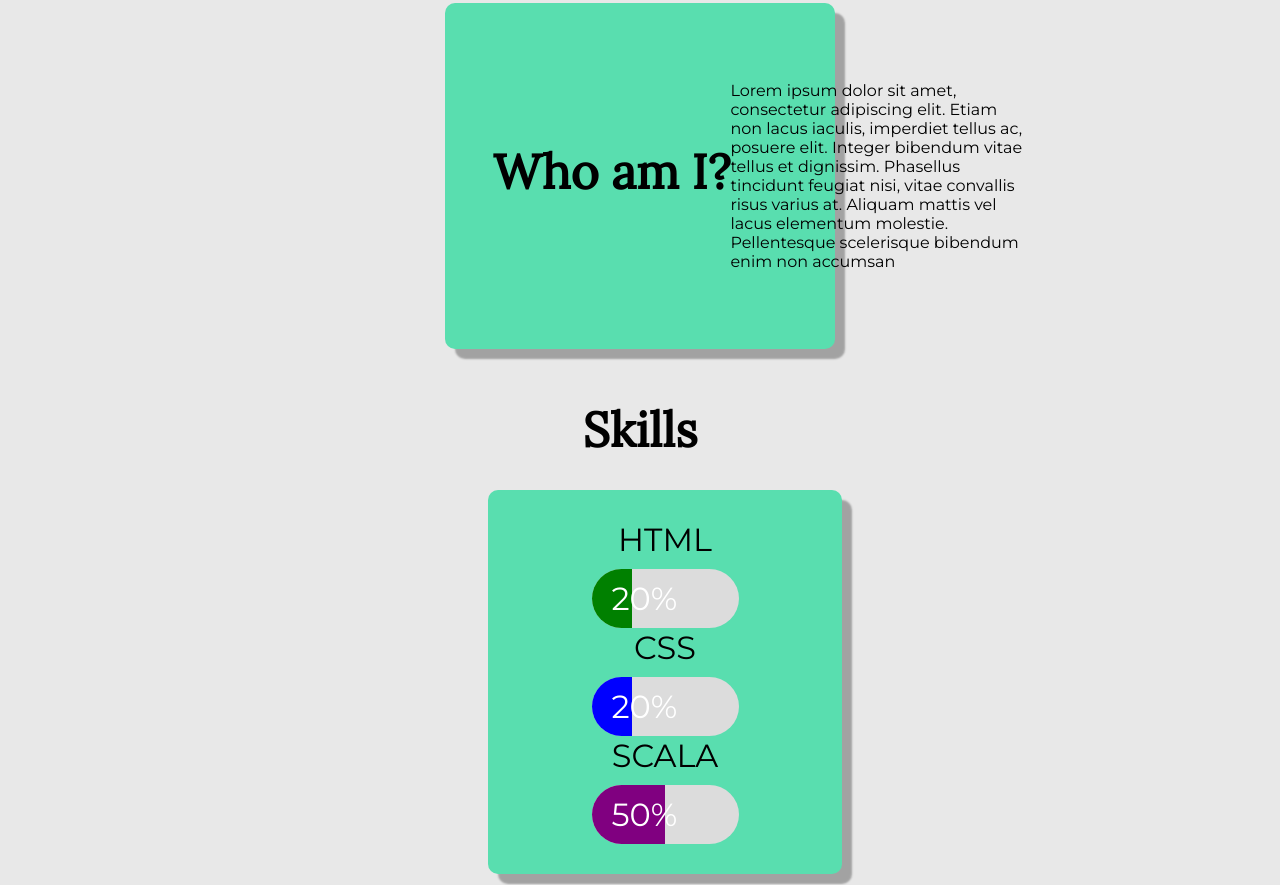
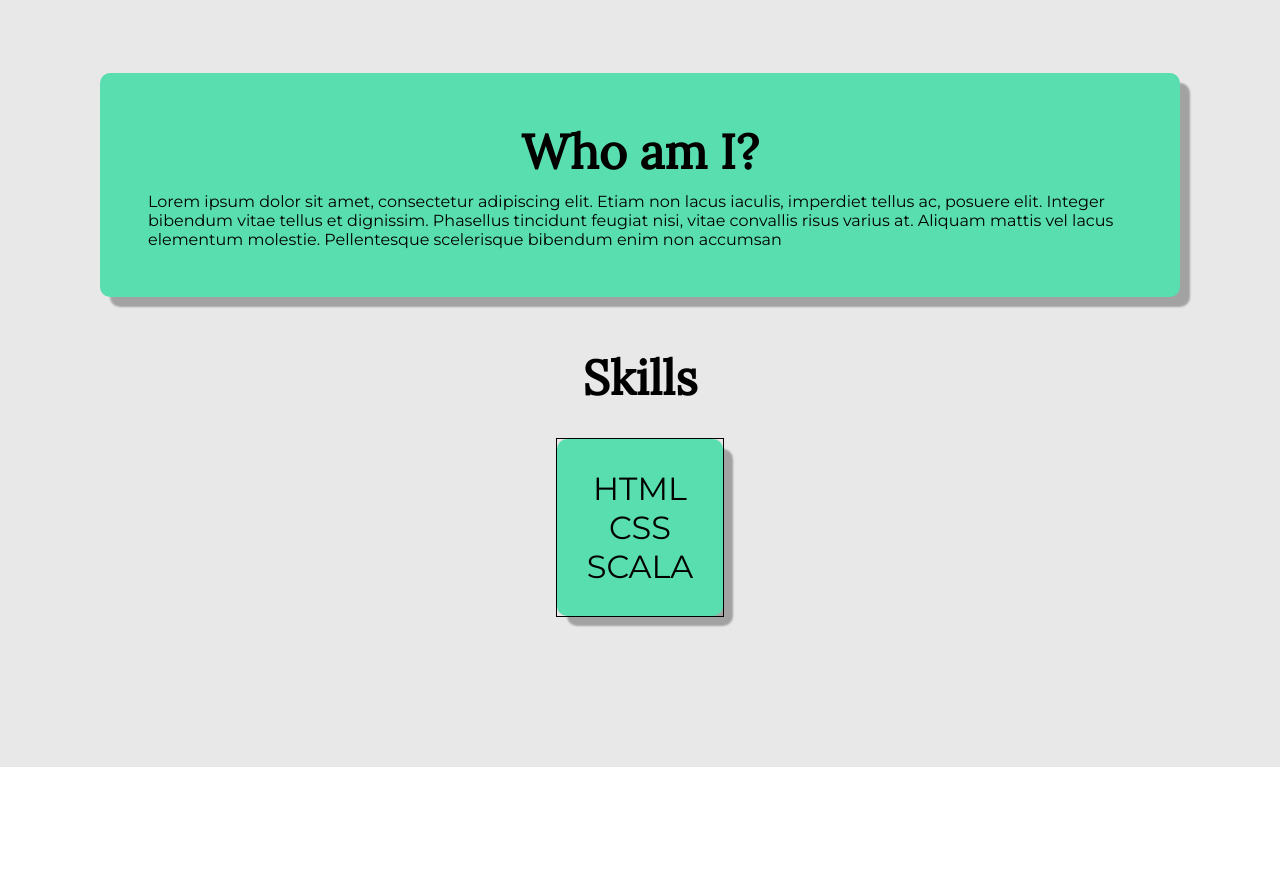
Before and after one commit to pyrysepp/pyrysepp.github.io, a plain HTML site: page index.html in a window 1280 px wide. Shown: the part 1501-2386 px from the top of the page. Drawn offline with nearby package versions, Linux system fonts and the light colour scheme.

Commit message:
skills section updated

```diff
--- a/index.html
+++ b/index.html
@@ -2,7 +2,6 @@
 <html>
     <head>
         <link rel="stylesheet" type="text/css" href="style.css">
-        <meta http-equiv="refresh" content="5" />
         <link href="https://fonts.googleapis.com/css?family=Bitter|Lora|Montserrat&display=swap" rel="stylesheet">
     </head>
 
@@ -14,7 +13,7 @@
         <div class="navbar">
 
 
-            <a class="navbar-item active" href="#home">Home</a>
+            <a class="navbar-item active" href="#home-container">Home</a>
             <a class="navbar-item active" href="#about">About</a>
             <a class="navbar-item active" href="#projects">Projects</a>
             <a class="navbar-item" href="#contact">Contact</a>
@@ -25,12 +24,11 @@
 <!-- "landingscreen"-->
 
     <main>
-        <div id="home"></div>
+
         <div id="home-container">
         <div id="infobox">
-          <h2 class="infobox-item">Hey, I'm Pyry Seppälä.</h2>
-          <p class="infobox-item">Full time information networks student in Aalto University, Finland.
-          Interested in technology and society</p>
+          <h2>Hey, I'm Pyry Seppälä.</h2>
+          <p>aaaaaaaaaaaaaaaaaaaaaaaaaaaaaaaaaaaaaaaaaaaaa  aaaaaaaaaaaaaaaaaaaaaaaaaaaaaa</p>
             <a class="box-button" href="#projects">View my projects!</a>
         </div>
         </div>
@@ -53,20 +51,25 @@
 
         <!-- Skills section-->
         <h2 id="skills-header">Skills</h2>
-        <div id="skills-section">
+        <div id="skills-container">
+        <div id="language-section">
         <p>HTML</p>
-        <div class="skills-bar">
-            <div class="skills html"><p>20%</p></div>
+        <!--
+        <div class="language-bar">
+            <div class="language html"><p>20%</p></div>
         </div>
-
+        -->
         <p>CSS</p>
-        <div class="skills-bar">
-            <div class="skills css"><p>20%</p></div>
+        <!-- <div class="language-bar">
+            <div class="language css"><p>20%</p></div>
         </div>
-
+        -->
         <p>SCALA</p>
-        <div class="skills-bar">
-            <div class="skills scala"><p>50%</p></div>
+        <!--
+        <div class="language-bar">
+            <div class="language scala"><p>50%</p></div>
+        </div>
+        -->
         </div>
         </div>
         </div>
--- a/style.css
+++ b/style.css
@@ -1,5 +1,6 @@
 *{
     margin: 0px;
+    box-sizing: border-box;
 }
 html {
     scroll-behavior: smooth;
@@ -23,7 +24,6 @@ h2 {
     background-color: #3C4452;
     width: 100%;
     border-bottom: 2px solid grey;
-
     font-family: 'Lora';
     font-size: 50em;
 }
@@ -55,14 +55,16 @@ h2 {
 
 }
 #infobox {
-    box-sizing: border-box;
+
     display: flex;
-    width: 50%;
+    width: 60%;
     box-shadow: 10px 10px 2px 0px rgba(0,0,0,0.3);
     flex-direction: column;
-    margin: 10% 10% 10% 10%;
+    justify-content: center;
+    align-items: center;
     background-color: #59DEAF;
-    padding: 10% 10% 10% 10%;
+    padding: 10%;
+    margin: 10%;
     border-radius: 20px;
 
 }
@@ -97,8 +99,9 @@ h2 {
     background-color: #3C4452;
     display: flex;
     width: 100%;
+    margin-top: 150px;
+    justify-content: center;
 
-    justify-content: center;
 
 }
 #about-background {
@@ -106,24 +109,17 @@ h2 {
     display: flex;
     flex-direction: column;
     width: 100%;
-    padding: 150px; 100px 150px 100px;
+    padding: 150px 100px 150px 100px;
     background-color: #E8E8E8;
     align-items: center;
     justify-content: center;
 }
-#about-container {
 
-
-
-}
 #about-me {
     display: flex;
-    flex-flow: column wrap;
+    flex-flow: column;
     justify-content: center;
     align-items: center;
-    width: 30%;
-    height: 250px;
-
     box-shadow: 10px 10px 2px 0px rgba(0,0,0,0.3);
     background-color: #59DEAF;
     padding: 3em;
@@ -138,26 +134,31 @@ h2 {
     margin-bottom:10px;
 
 }
-#skills-section{
-
-    background-color: #59DEAF;
-    display: flex;
-    flex-flow: column wrap;
-    width: 30%;
-    justify-content: center;
-    align-items: center;
-    margin-left: 50px;
-    border-radius: 10px;
-    box-shadow: 10px 10px 2px 0px rgba(0,0,0,0.3);
-
-    font-size: 2rem;
-    padding: 30px;
-}
 #skills-header {
     margin-bottom: 30px;
     font-size: 3rem;
 }
-.skills-bar {
+#skills-container {
+    display: flex;
+    flex-flow: row wrap;
+    border: 1px solid black;
+
+}
+#language-section{
+
+    background-color: #59DEAF;
+    display: flex;
+    flex-flow: column;
+    justify-content: center;
+    align-items: center;
+    border-radius: 10px;
+    box-shadow: 10px 10px 2px 0px rgba(0,0,0,0.3);
+    font-size: 2rem;
+    padding: 30px;
+    width: 100%;
+}
+
+.language-bar {
 
     width: 50%;
     background-color: #DCDCDC;
@@ -165,18 +166,15 @@ h2 {
     margin-top: 10px;
 
 }
-.skills {
+.language {
+
     box-sizing: border-box;
     display: flex;
-
     padding: 10px 20px 10px 20px;
     color: white;
     font-family: 'Lora';
     border-top-left-radius: 50px;
     border-bottom-left-radius: 50px;
-
-
-    height: 100%;
 
 }
 .html { width: 20%; background-color: green;}
@@ -220,9 +218,7 @@ h2 {
     font-size: 32px;
 }
 
-.projects-content button {
 
-}
 .projects-content:hover {
     transform: scale(1.1);
 
```
